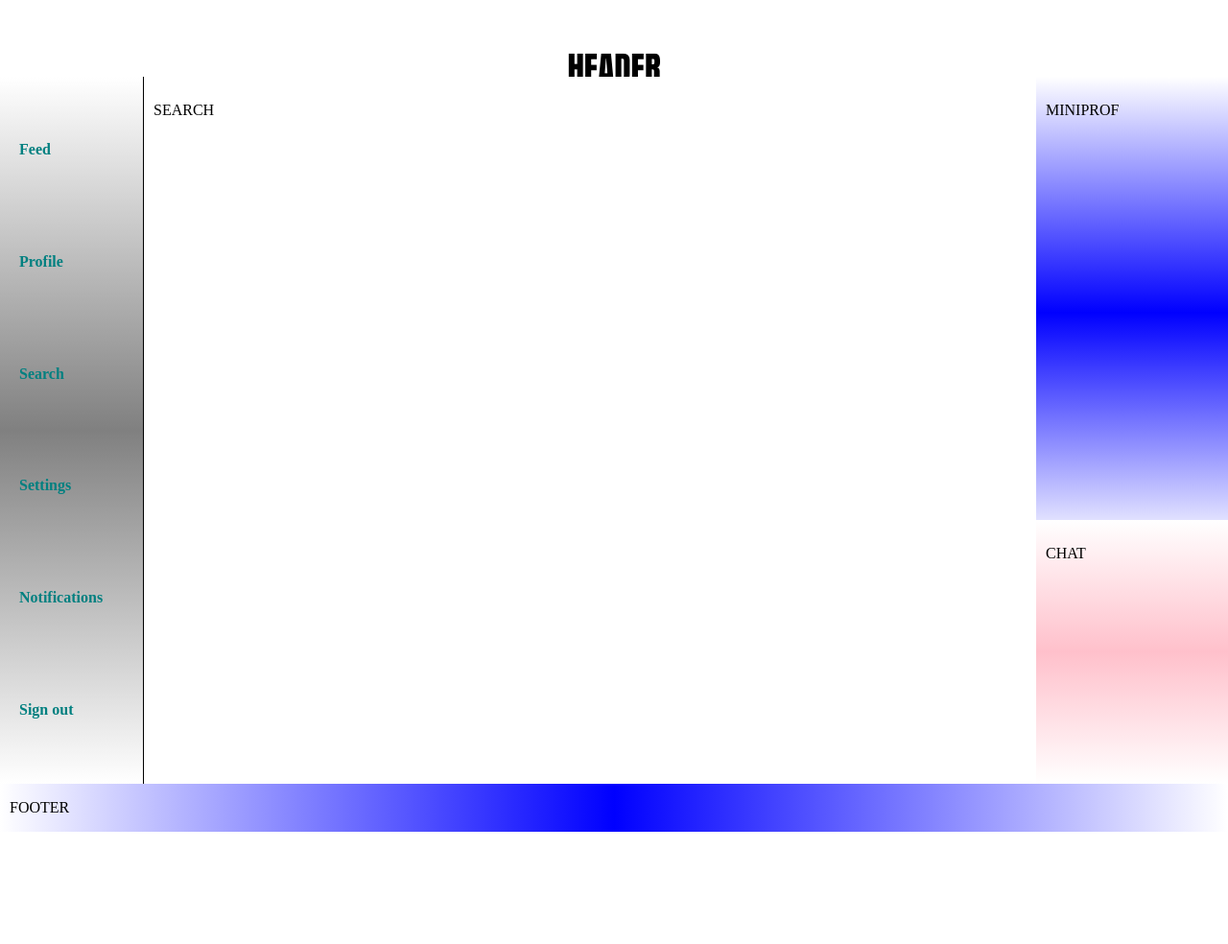
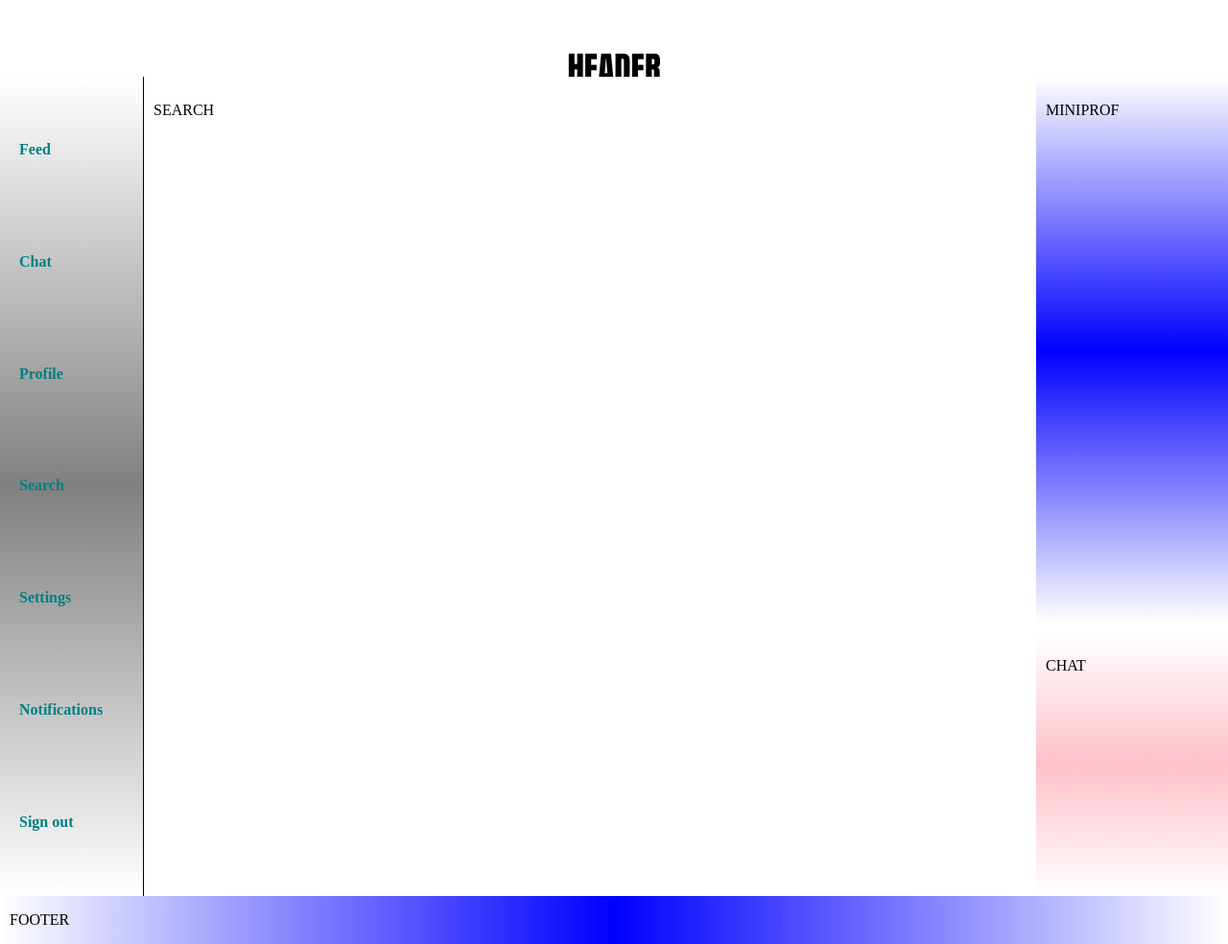
Before and after one commit to mscott44/WYA, a Python web app: template templates/search.html in a window 1280 px wide. Shown: the whole page at 96% size. Before the commit the page ends 867 px from the top, so only its background shows below. Run offline with Jinja, Linux system fonts and the light colour scheme; the template is opened without the code that fills it, so the values that code supplies are empty.

Commit message:
added chat to all navs

```diff
--- a/templates/notifications.html
+++ b/templates/notifications.html
@@ -13,6 +13,7 @@
     <section id="menu">
       <p>
           <p><a href="/feed">Feed</a></p>
+          <p><a href="/chatroom">Chat</a></p>
           <p><a href="/profile">Profile</a></p>
           <p><a href="/search">Search</a></p>
           <p><a href="/settings">Settings</a></p>
--- a/templates/profile.html
+++ b/templates/profile.html
@@ -14,6 +14,7 @@
     <section id="menu">
       <p>
           <p><a href="/feed">Feed</a></p>
+          <p><a href="/chatroom">Chat</a></p>
           <p><a href="/profile">Profile</a></p>
           <p><a href="/search">Search</a></p>
           <p><a href="/settings">Settings</a></p>
--- a/templates/search.html
+++ b/templates/search.html
@@ -13,6 +13,7 @@
     <section id="menu">
       <p>
           <p><a href="/feed">Feed</a></p>
+          <p><a href="/chatroom">Chat</a></p>
           <p><a href="/profile">Profile</a></p>
           <p><a href="/search">Search</a></p>
           <p><a href="/settings">Settings</a></p>
```
